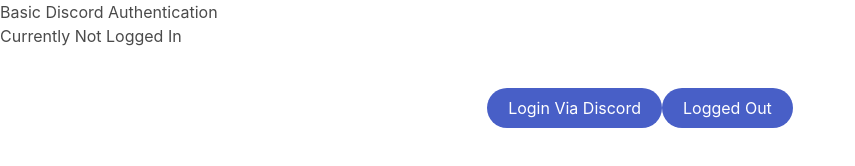
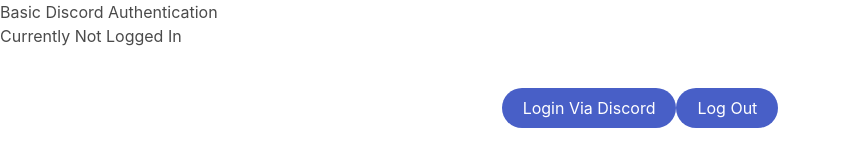
Before and after one commit to gusxyz/Discord-Based-Authentication, a website: page public/index.html in a window 1280 px wide. Shown: the whole page, without its empty margins (0-855 px from the left). Drawn offline with nearby package versions, Linux system fonts and the light colour scheme.

Commit message:
Fixed Log Out button and added redirection to fix bug

```diff
--- a/public/index.html
+++ b/public/index.html
@@ -28,7 +28,7 @@
 		<div class="container">
 				<a href="/api/discord/login" class="button is-link is-rounded">Login Via Discord</a>
 
-				<a onClick="logout()" class="button is-link is-rounded">Logged Out</a>
+				<a onClick="logout()" class="button is-link is-rounded">Log Out</a>
 		</div>
 	</body>
 </html>
--- a/public/index.js
+++ b/public/index.js
@@ -4,6 +4,7 @@
 
 if (token && !window.localStorage.getItem('token')) {
 	window.localStorage.setItem('token', token)
+	window.location.href = "/"
 }
 
 if (window.localStorage.getItem('token')) {
```
